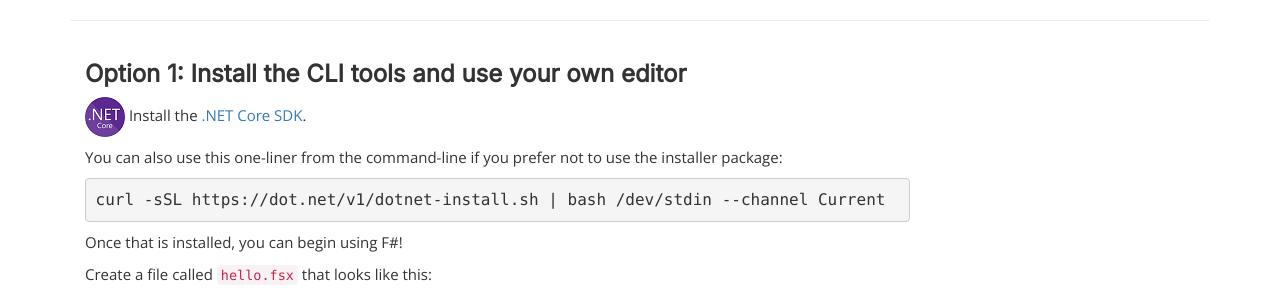
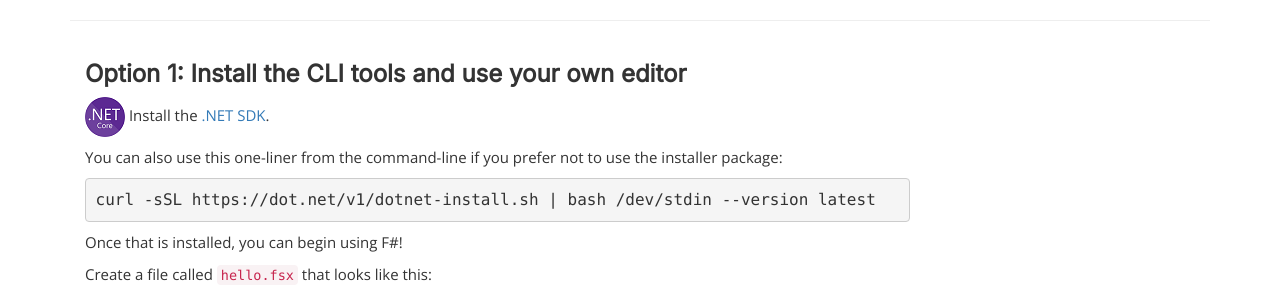
Before and after one commit to fsharp/fsharp.org, a Jekyll site: the page built from use/mac/index.md, in a window 1280 px wide and 900 px high. Shown: the part 159-452 px from the top of the window. Built offline with Jekyll 4.4.1, drawn with Linux system fonts in a browser that asks for light colours; nearby versions of some CDN libraries.

Commit message:
Update install script instructions

````diff
--- a/use/mac/index.md
+++ b/use/mac/index.md
@@ -6,12 +6,12 @@
 
 ### Option 1: Install the CLI tools and use your own editor
 
-![logo](../../images/thumbs/dotnet.png)&nbsp;Install the [.NET Core SDK](https://dotnet.microsoft.com/download).
+![logo](../../images/thumbs/dotnet.png)&nbsp;Install the [.NET SDK](https://dotnet.microsoft.com/download).
 
 You can also use this one-liner from the command-line if you prefer not to use the installer package:
 
 ```
-curl -sSL https://dot.net/v1/dotnet-install.sh | bash /dev/stdin --channel Current
+curl -sSL https://dot.net/v1/dotnet-install.sh | bash /dev/stdin --version latest
 ```
 
 Once that is installed, you can begin using F#!
````
Also changed, not shown: use/linux/index.md (+1 -1 lines).
